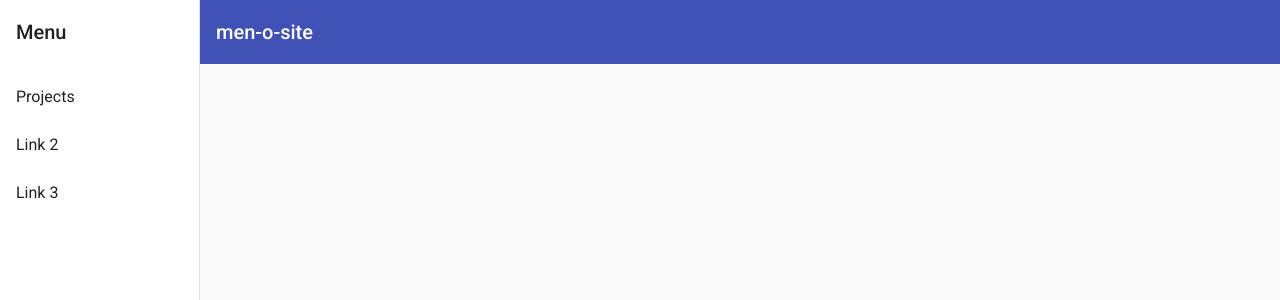
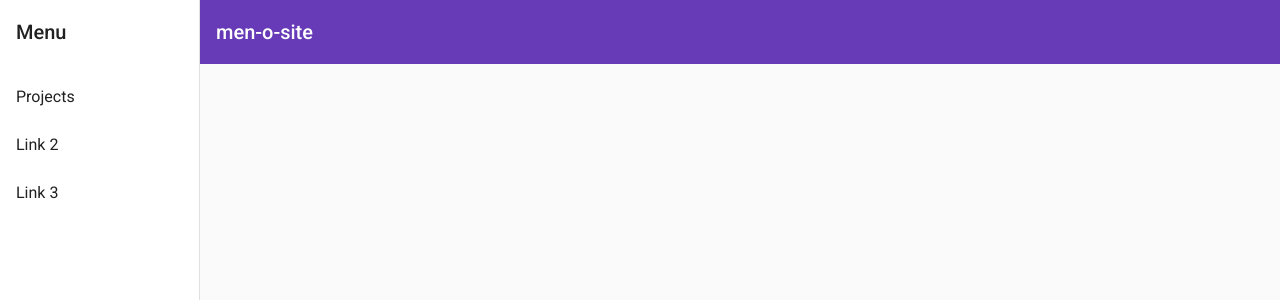
Before and after one commit to MennoGuldemond/men-o-site, an Angular app: page / in a window 1280 px wide. Shown: the top 300 px of the page. Built offline with nearby package versions, Linux system fonts and the light colour scheme.

Commit message:
Added some theming

```diff
--- a/src/styles.scss
+++ b/src/styles.scss
@@ -1,4 +1,18 @@
-/* You can add global styles to this file, and also import other style files */
+@import '~@angular/material/theming';
+
+@include mat-core();
+
+$men-o-app-primary: mat-palette($mat-deep-purple);
+$men-o-app-accent:  mat-palette($mat-blue-grey, A200, A100, A400);
+$men-o-app-warn:    mat-palette($mat-red);
+
+// Create the theme object (a Sass map containing all of the palettes).
+$men-o-app-theme: mat-light-theme($men-o-app-primary, $men-o-app-accent, $men-o-app-warn);
+
+// Include theme styles for core and each component used in your app.
+// Alternatively, you can import and @include the theme mixins for each component
+// that you are using.
+@include angular-material-theme($men-o-app-theme);
 
 html, body { height: 100%; }
 body { margin: 0; font-family: Roboto, "Helvetica Neue", sans-serif; }
```
